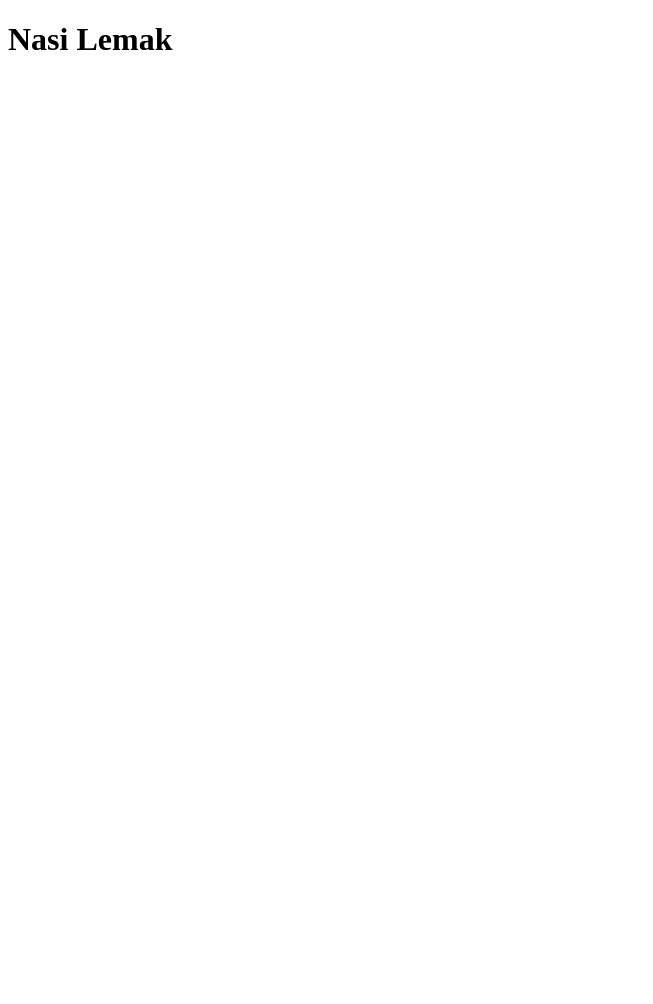
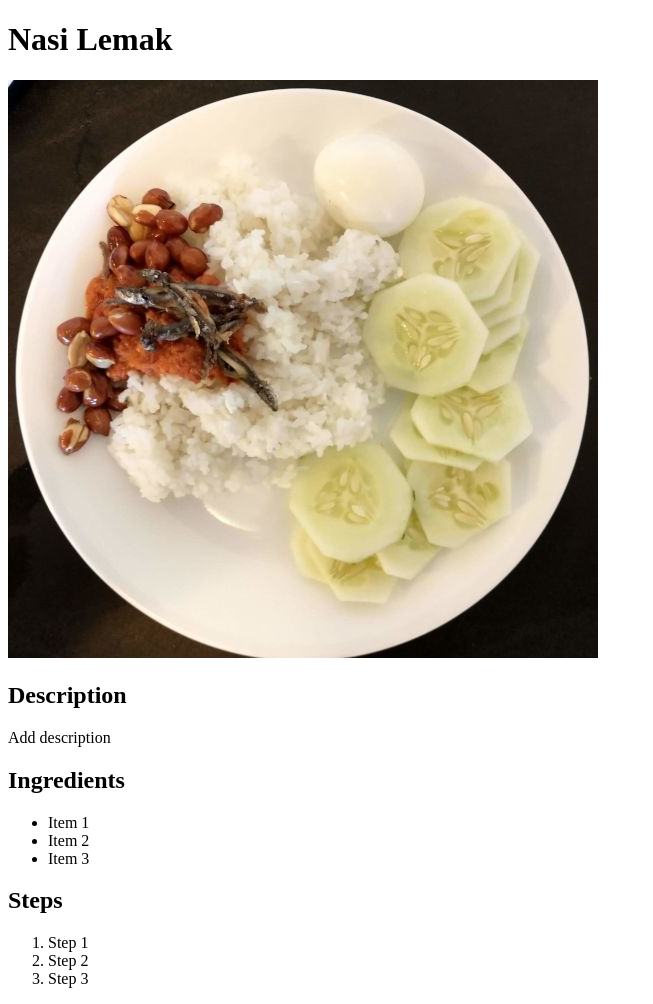
Before and after one commit to skyeoh/odin-recipes, a plain HTML site: page recipes/nasi-lemak.html in a window 1280 px wide. Shown: the whole page, without its empty margins (0-653 px from the left). Before the commit the page ends 800 px from the top, so only its background shows below. Drawn offline with Linux system fonts and the light colour scheme.

Commit message:
Set up structure for content in nasi-lemak.html
An image of the dish and sections for description, ingredients
and steps were added. Real content will be added later.

```diff
--- a/recipes/nasi-lemak.html
+++ b/recipes/nasi-lemak.html
@@ -7,5 +7,24 @@
 
     <body>
         <h1>Nasi Lemak</h1>
+
+        <img src="../images/nasi-lemak.jpg" alt="the Malaysian dish Nasi Lemak">
+
+        <h2>Description</h2>
+        <p>Add description</p>
+
+        <h2>Ingredients</h2>
+        <ul>
+            <li>Item 1</li>
+            <li>Item 2</li>
+            <li>Item 3</li>
+        </ul>
+
+        <h2>Steps</h2>
+        <ol>
+            <li>Step 1</li>
+            <li>Step 2</li>
+            <li>Step 3</li>
+        </ol>
     </body>
 </html>
```
